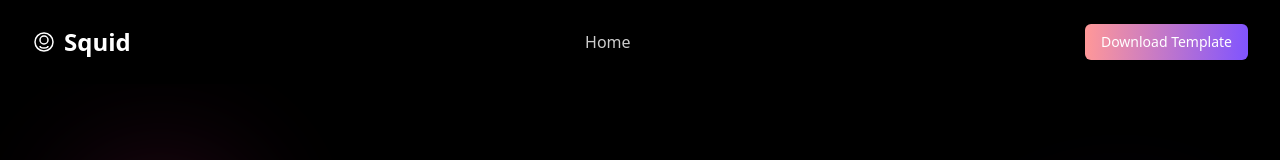
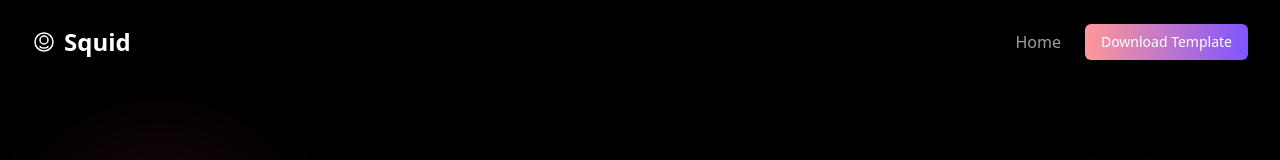
Before and after one commit to AhmedMahmoud100/landing-page-task, a Next.js app: page / in a window 1280 px wide. Shown: the top 160 px of the page. Built offline with nearby package versions, Linux system fonts and the light colour scheme.

Commit message:
fix: home posiiton

```diff
--- a/src/components/sections/Header.tsx
+++ b/src/components/sections/Header.tsx
@@ -17,13 +17,18 @@ const Header = () => {
             <span className="text-2xl font-bold text-white">Squid</span>
           </Link>
 
-          <nav className="hidden md:flex items-center space-x-8">
-            <Link href="#" className="text-white/80 hover:text-white transition-colors">Home</Link>
-          </nav>
+          <div className="flex gap-6">
+            <nav className="hidden md:flex items-center space-x-8">
+              <Link href="#" className="text-[#9E9E9E] hover:text-white transition-colors">Home</Link>
+            </nav>
 
-          <div className="flex items-center space-x-4">
-            <Button href="#" variant="primary" size="sm">Download Template</Button>
+            <div className="flex items-center space-x-4">
+              <Button href="#" variant="primary" size="sm">Download Template</Button>
+            </div>
           </div>
+
+
+
         </div>
       </Container>
     </header>
```
